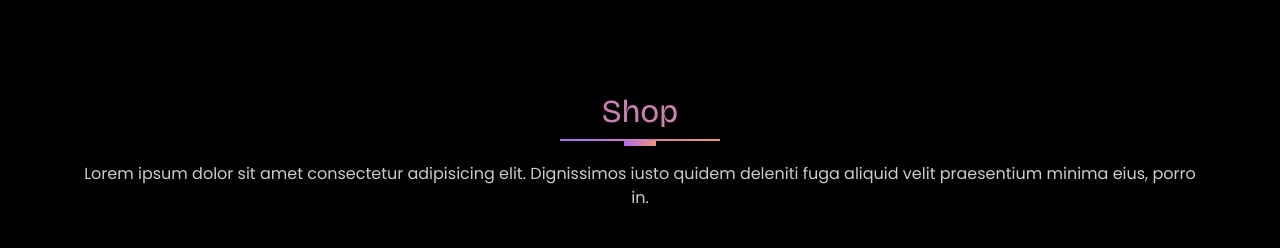
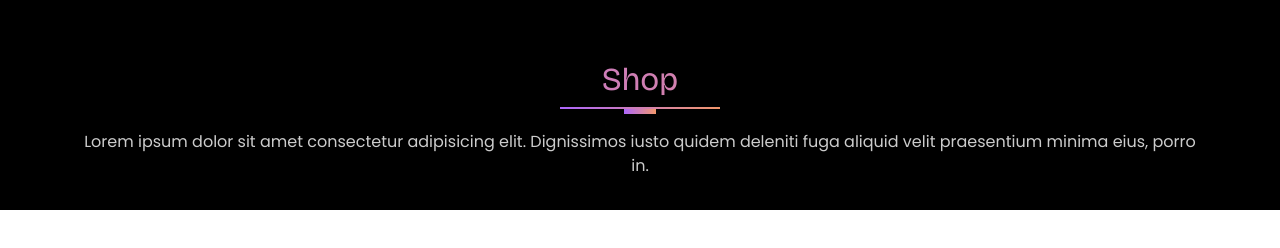
Before and after one commit to Codehack-01/guccy-project, a website: page index.html in a window 1280 px wide. Shown: the part 1600-1848 px from the top of the page. After the commit the page ends 1810 px from the top, so only its background shows below. Drawn offline with nearby package versions, Linux system fonts and the light colour scheme.

Commit message:
soure code

```diff
--- a/index.html
+++ b/index.html
@@ -482,7 +482,7 @@
       </div>
     </section>
 
-    <section id="Shop" class="collections text-white py-5">
+    <section id="Shop" class="collections text-white py-3">
       <div class="container">
         <!-- <span class="display-2--intro text-center"> Collections</span> -->
         <h2 class="text-center header">Shop</h2>
```
